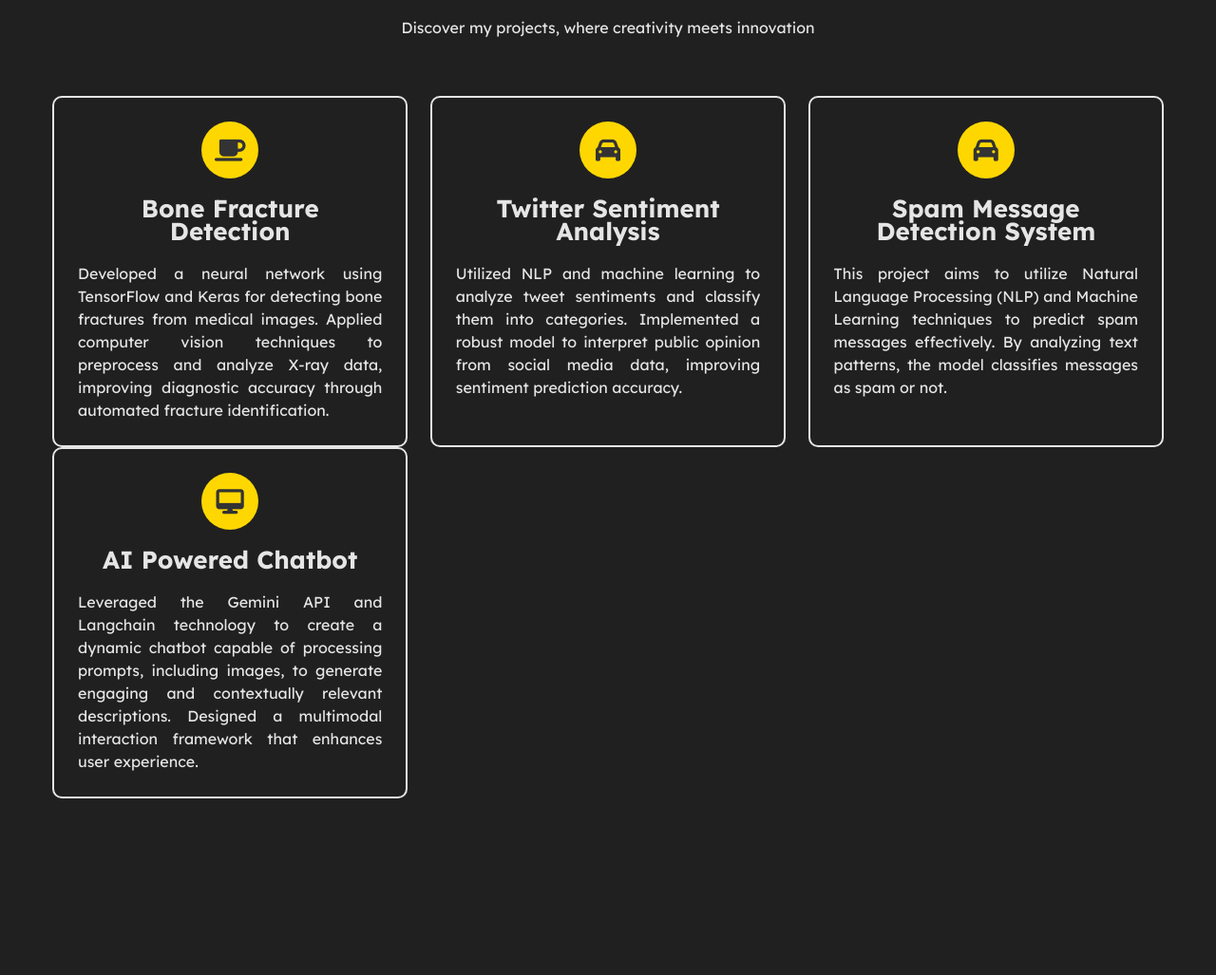
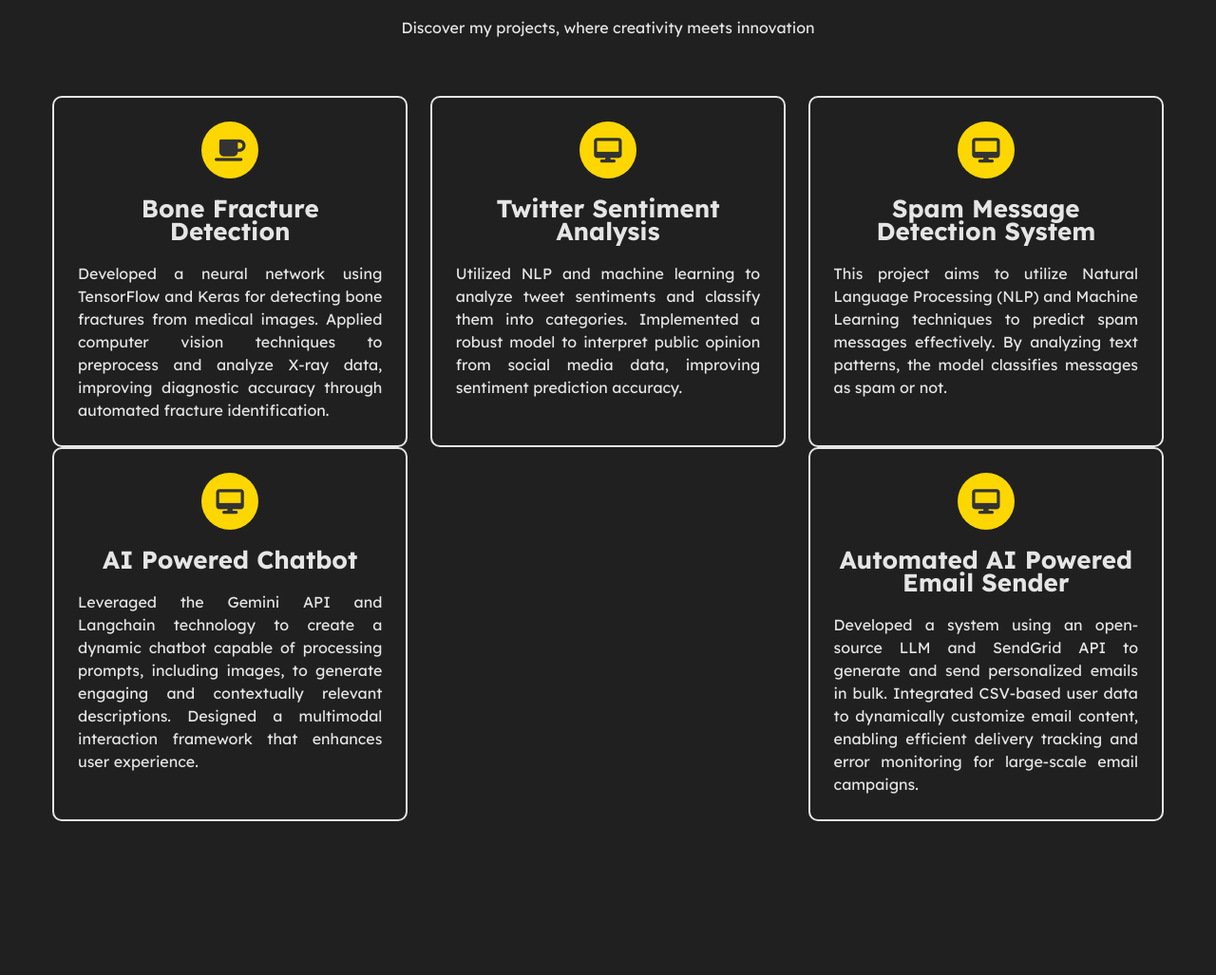
Before and after one commit to PrathamSharma169/Portfolio-website, a plain HTML site: page index.html in a window 1280 px wide. Shown: the part 3428-4455 px from the top of the page at 95% size. Drawn offline with nearby package versions, Linux system fonts and the light colour scheme.

Commit message:
done some changes

```diff
--- a/index.html
+++ b/index.html
@@ -401,7 +401,7 @@
           </div>
           <!-- 3rd Project -->
           <div class="project">
-            <i class="fa fa-car"></i>
+            <i class="fa fa-desktop"></i>
             <h4>Twitter Sentiment Analysis</h4>
             <p>
               Utilized NLP and machine learning to analyze tweet sentiments and
@@ -412,7 +412,7 @@
           </div>
           <!-- 2nd Project -->
           <div class="project">
-            <i class="fa fa-car"></i>
+            <i class="fa fa-desktop"></i>
             <h4>Spam Message Detection System</h4>
             <p>
               This project aims to utilize Natural Language Processing (NLP) and
@@ -431,6 +431,16 @@
               to generate engaging and contextually relevant descriptions.
               Designed a multimodal interaction framework that enhances user
               experience.
+            </p>
+          </div>
+          <!-- 4th Project -->
+          <div class="project">
+            <i class="fa fa-desktop"></i>
+            <h4>Automated AI Powered Email Sender</h4>
+            <p>
+              Developed a system using an open-source LLM and SendGrid API to generate and send personalized emails in
+              bulk. Integrated CSV-based user data to dynamically customize email content, enabling efficient delivery tracking
+              and error monitoring for large-scale email campaigns.
             </p>
           </div>
         </div>
```
